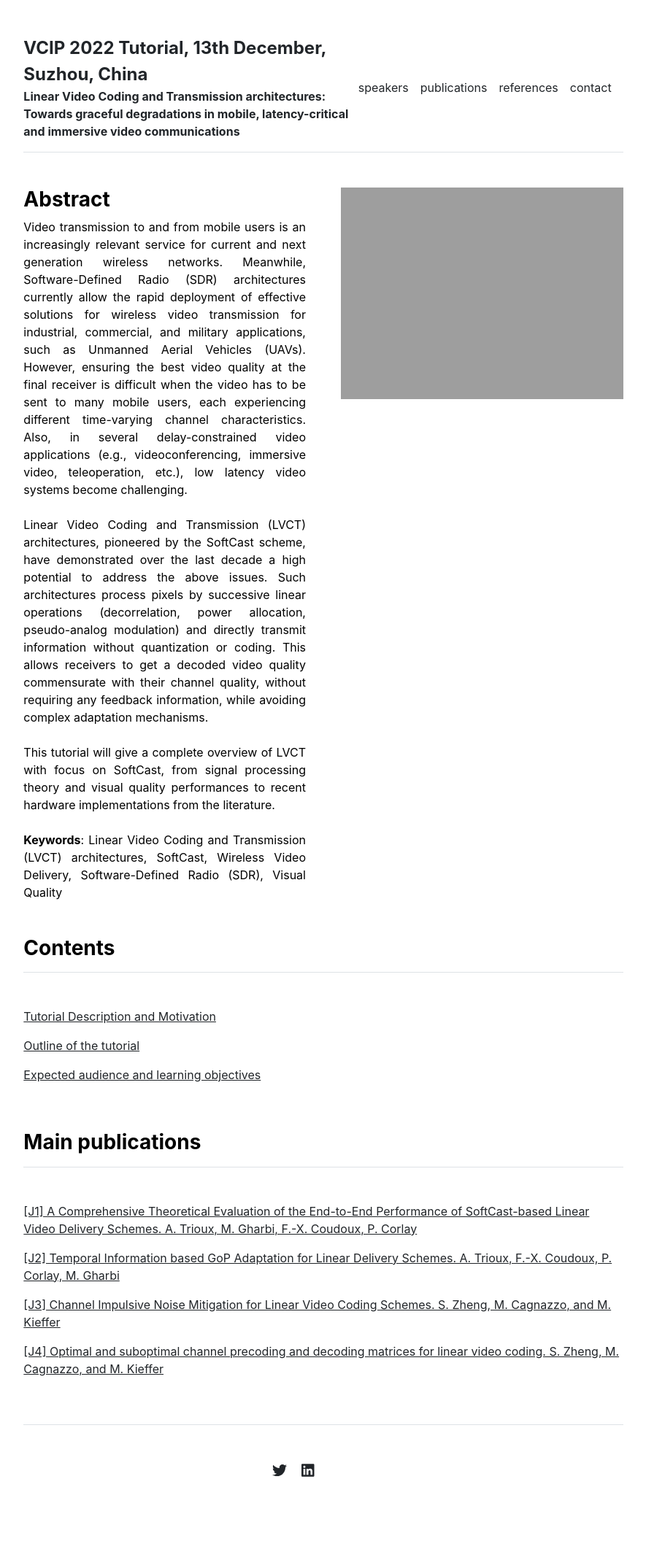
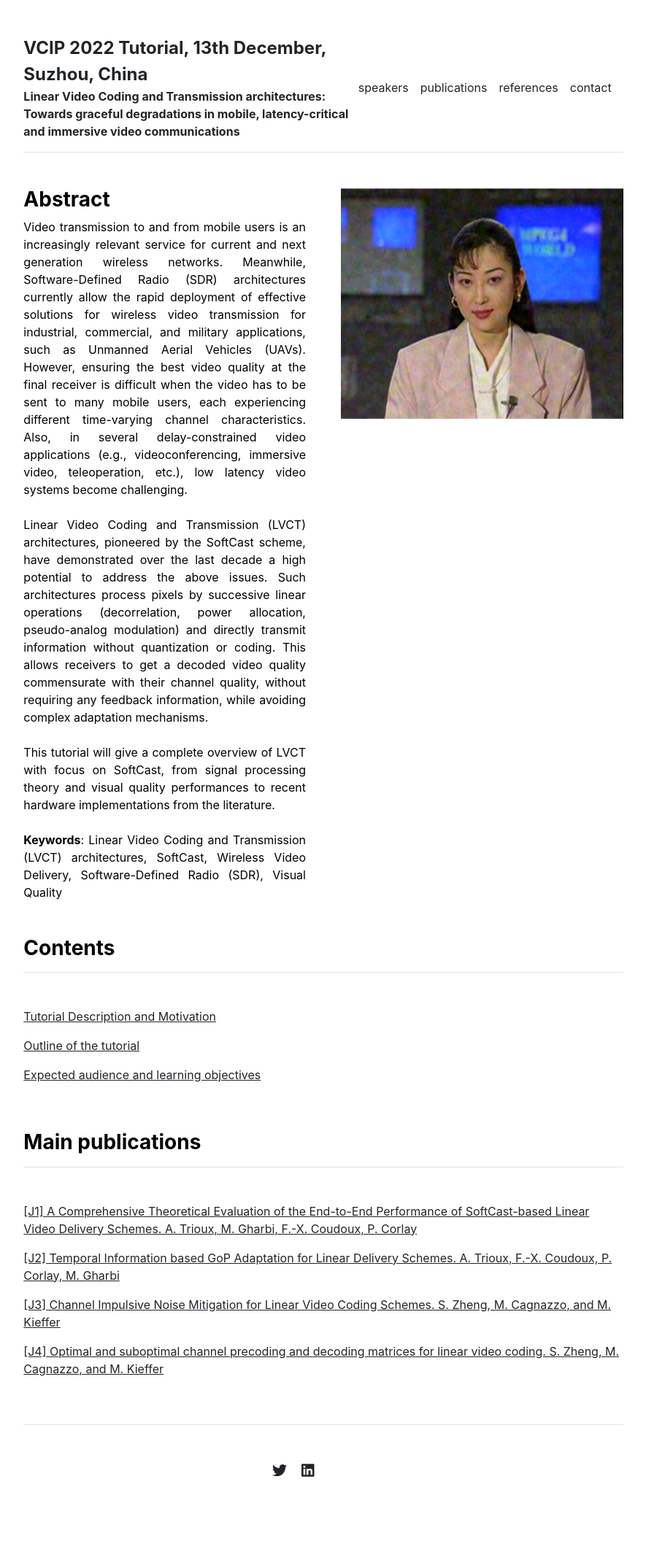
Before and after one commit to XiaYi59/LVCT, a Jekyll site: the page built from index.md, in a window 1280 px wide. Shown: the whole page at 73% size, without its empty margins (197-1082 px from the left). Built offline with Jekyll 4.4.1, drawn with Linux system fonts in a browser that asks for light colours.

Commit message:
Update home.html

```diff
--- a/_layouts/home.html
+++ b/_layouts/home.html
@@ -8,7 +8,7 @@ layout: default
     {{ content }}
   </div>
   <div class="col-md-6">
-    <img src="{{ site.github.url }}/assets/img/Image149.gif" alt="Home" width="100%">
+    <img src="{{ site.github.url }}/assets/img/Image2.png" alt="Home" width="100%">
   </div>
 </div>
 
```
